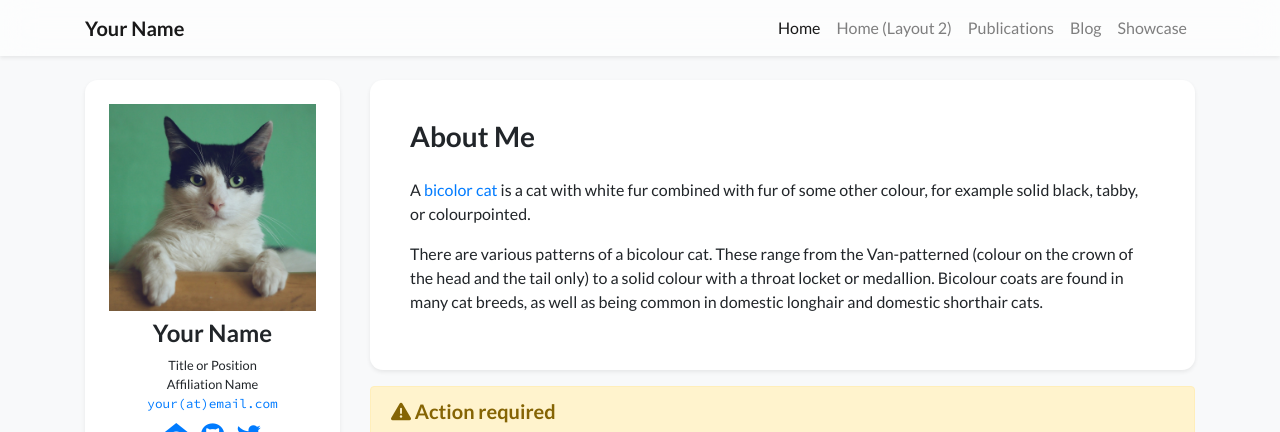
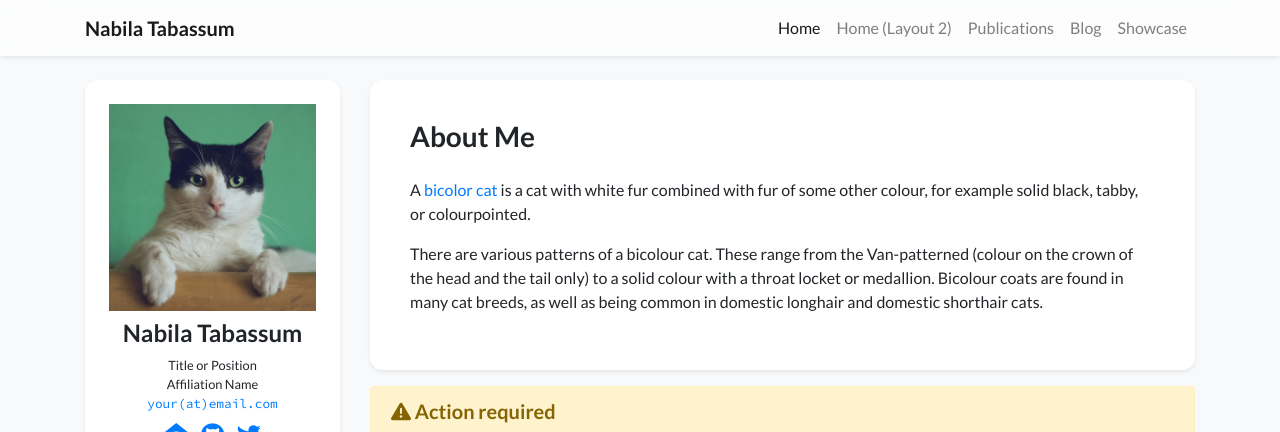
Before and after one commit to nabila-mumu/nabila-mumu.github.io, a Jekyll site: the page built from index.html, in a window 1280 px wide. Shown: the top 432 px of the page. Built offline with Jekyll 4.4.1, drawn with Linux system fonts in a browser that asks for light colours; nearby versions of some CDN libraries; a style sheet for code colours, icons or effects is not loaded.

Commit message:
Update profile names to 'Nabila Tabassum'

```diff
--- a/_data/profile.yml
+++ b/_data/profile.yml
@@ -1,6 +1,6 @@
-primary_name: "Your Name"
+primary_name: "Nabila Tabassum"
 secondary_name: ""
-navbar_name: "Your Name"
+navbar_name: "Nabila Tabassum"
 
 positions:
 - name: Title or Position
```
